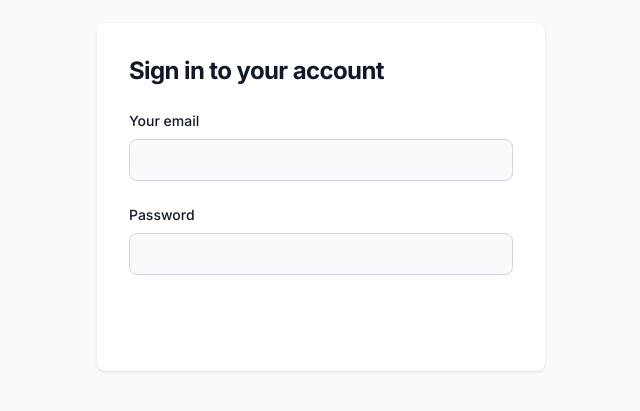
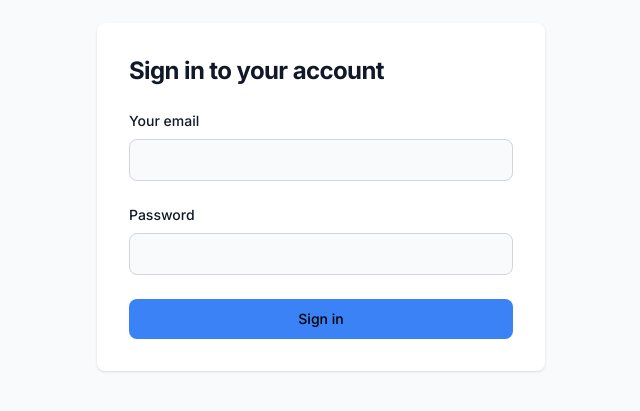
Before and after one commit to RareNinja/createinvoice, a Next.js app: page /login in a window 1280 px wide. Shown: the part 203-614 px from the top of the page, without its empty margins (319-959 px from the left). Built offline with nearby package versions, Linux system fonts and the light colour scheme.

Commit message:
Ajustes do botão de login

```diff
--- a/package.json
+++ b/package.json
@@ -17,6 +17,7 @@
     "react-dom": "^18.2.0",
     "react-dropzone": "^14.2.3",
     "react-hook-form": "^7.49.3",
+    "react-loading-skeleton": "^3.4.0",
     "react-modal": "^3.16.1",
     "react-to-print": "^2.14.15",
     "uuid": "^9.0.1"
--- a/src/app/components/WithAuth/index.tsx
+++ b/src/app/components/WithAuth/index.tsx
@@ -4,7 +4,7 @@ import PageLogin from "../login";
 import { onAuthStateChanged } from "firebase/auth";
 import { auth } from "../../firebase/index";
 // import Login from "../Login";
-// import LoadingComponent from "../Loading";
+import LoadingComponent from "../Loading/index";
 
 
 const withAuth = <P extends object>(WrappedComponent: React.ComponentType<P>) => {
@@ -28,7 +28,7 @@ const withAuth = <P extends object>(WrappedComponent: React.ComponentType<P>) =>
 
         if (loading) {
             return (
-                <div>loading...</div>
+              <LoadingComponent/>
             )
         }
 
--- a/src/app/components/login.tsx
+++ b/src/app/components/login.tsx
@@ -63,7 +63,7 @@ const PageLogin = () => {
                   />
                 </div>
                 <button
-                  className="w-full text-white bg-primary-600 hover:bg-primary-700 focus:ring-4 focus:outline-none focus:ring-primary-300 font-medium rounded-lg text-sm px-5 py-2.5 text-center dark:bg-primary-600 dark:hover:bg-primary-700 dark:focus:ring-primary-800"
+                  className="w-full bg-blue-500 dark:text-white bg-primary-600 hover:bg-primary-700 focus:ring-4 focus:outline-none focus:ring-primary-300 font-medium rounded-lg text-sm px-5 py-2.5 text-center dark:bg-primary-600 dark:hover:bg-primary-700 dark:focus:ring-primary-800"
                   onClick={onSubmit}
                 >
                   Sign in
```
Also changed, not shown: 1 other file (tests, documents, lock files or other folders).
